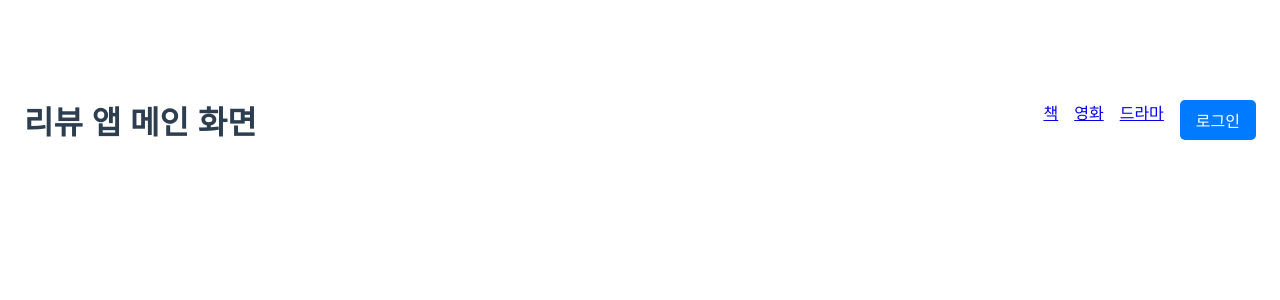
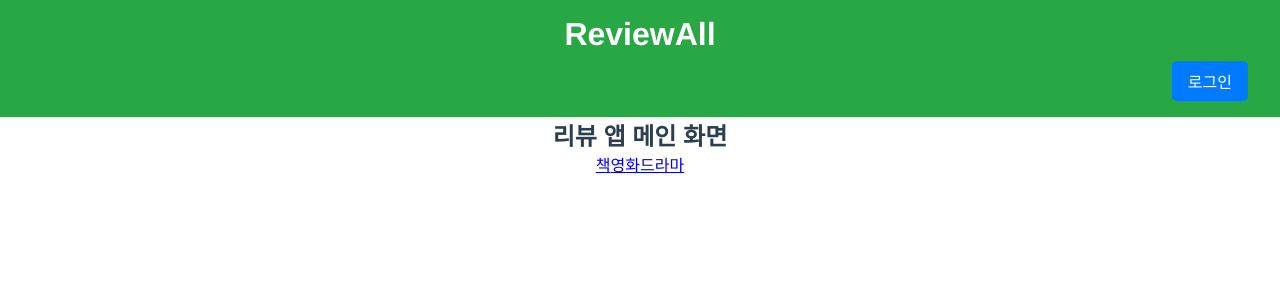
Before and after one commit to ggggggggithub/review-app, a Vue app: page / in a window 1280 px wide. Shown: the top 300 px of the page. Built offline with nearby package versions, Linux system fonts and the light colour scheme.

Commit message:
add header

```diff
--- a/src/App.vue
+++ b/src/App.vue
@@ -17,6 +17,5 @@ export default {
   -moz-osx-font-smoothing: grayscale;
   text-align: center;
   color: #2c3e50;
-  margin-top: 60px;
 }
 </style>
--- a/src/components/MainPage.vue
+++ b/src/components/MainPage.vue
@@ -1,14 +1,19 @@
 <template>
   <div>
     <header class="header">
-      <h1>리뷰 앱 메인 화면</h1>
+      <h1 class="title">ReviewAll</h1>
+      <div class="login-container">
+        <router-link to="/login" class="login-button">로그인</router-link>
+      </div>
+    </header>
+    <main>
+      <h2>리뷰 앱 메인 화면</h2>
       <nav>
         <router-link to="/books">책</router-link>
         <router-link to="/movies">영화</router-link>
         <router-link to="/dramas">드라마</router-link>
-        <router-link to="/login" class="login-button">로그인</router-link>
       </nav>
-    </header>
+    </main>
   </div>
 </template>
 
@@ -19,22 +24,40 @@ export default {
 </script>
 
 <style>
+* {
+  margin: 0;
+  padding: 0;
+  box-sizing: border-box;
+}
+
+html,
+body {
+  margin: 0;
+  padding: 0;
+}
+
 .header {
-  display: flex;
-  justify-content: space-between;
-  align-items: center;
+  background-color: #28a745; /* 초록색 배경 */
+  text-align: center;
   padding: 1rem;
 }
 
-nav {
+.title {
+  font-size: 2rem;
+  font-weight: bold;
+  color: white;
+  margin-bottom: 0.5rem;
+}
+
+.login-container {
   display: flex;
-  gap: 1rem;
+  justify-content: flex-end;
+  padding-right: 1rem;
 }
 
 .login-button {
-  margin-left: auto; /* 오른쪽으로 정렬 */
   padding: 0.5rem 1rem;
-  background-color: #007bff; /* 원하는 배경색 */
+  background-color: #007bff;
   color: white;
   border-radius: 5px;
   text-decoration: none;
```
